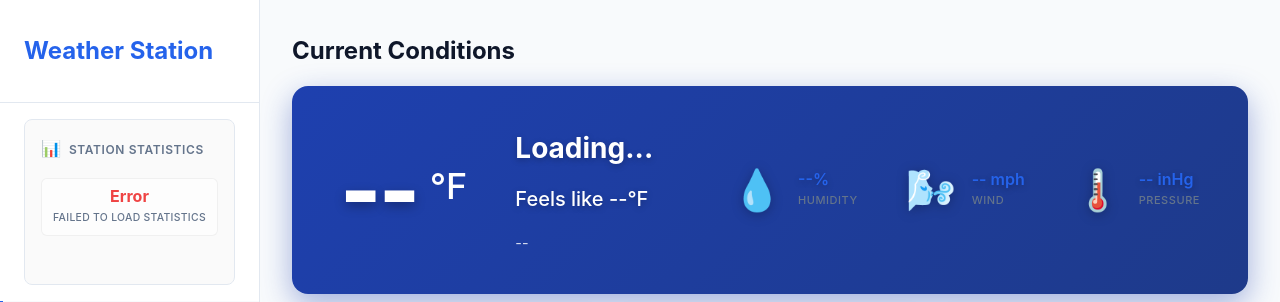
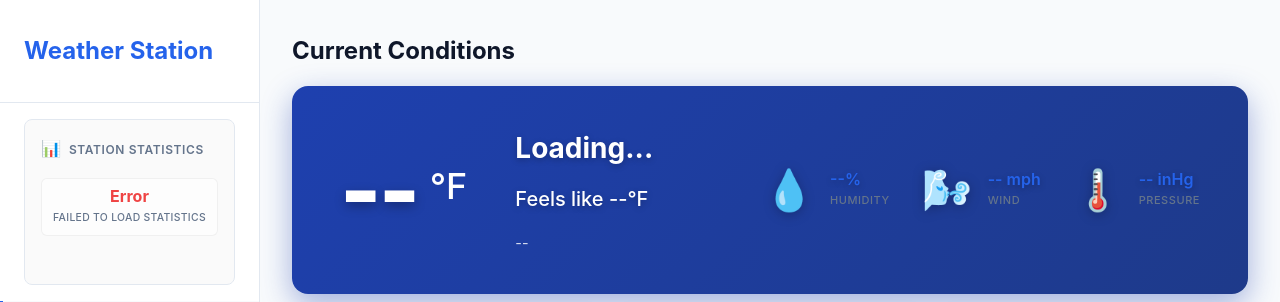
Before and after one commit to irjudson/wx-tools, a FastAPI app: page / in a window 1280 px wide. Shown: the top 302 px of the page. Run offline with FastAPI, Linux system fonts and the light colour scheme; data that the repository does not hold is empty; parts of the project's set-up code (start-up, migrations or seed data) failed here and were passed over.

Commit message:
fix: eliminate empty space on right side of hero card
- Reduce gap between primary and secondary sections (4rem -> 2rem)
- Add flex: 1 to hero-primary to fill available space
- Reduce hero-secondary gap (3rem -> 2rem)
- Add min-width: 0 to prevent flex overflow issues

```diff
--- a/static/css/style.css
+++ b/static/css/style.css
@@ -637,7 +637,7 @@ h4 {
     box-shadow: 0 10px 30px rgba(30, 64, 175, 0.4);
     display: flex;
     align-items: center;
-    gap: 4rem;
+    gap: 2rem;
 }
 
 .hero-primary {
@@ -645,6 +645,7 @@ h4 {
     display: flex;
     align-items: center;
     gap: 3rem;
+    min-width: 0;
 }
 
 .current-temp-container {
@@ -695,9 +696,8 @@ h4 {
 }
 
 .hero-secondary {
-    flex-shrink: 0;
-    display: flex;
-    gap: 3rem;
+    display: flex;
+    gap: 2rem;
 }
 
 .hero-metric {
```
